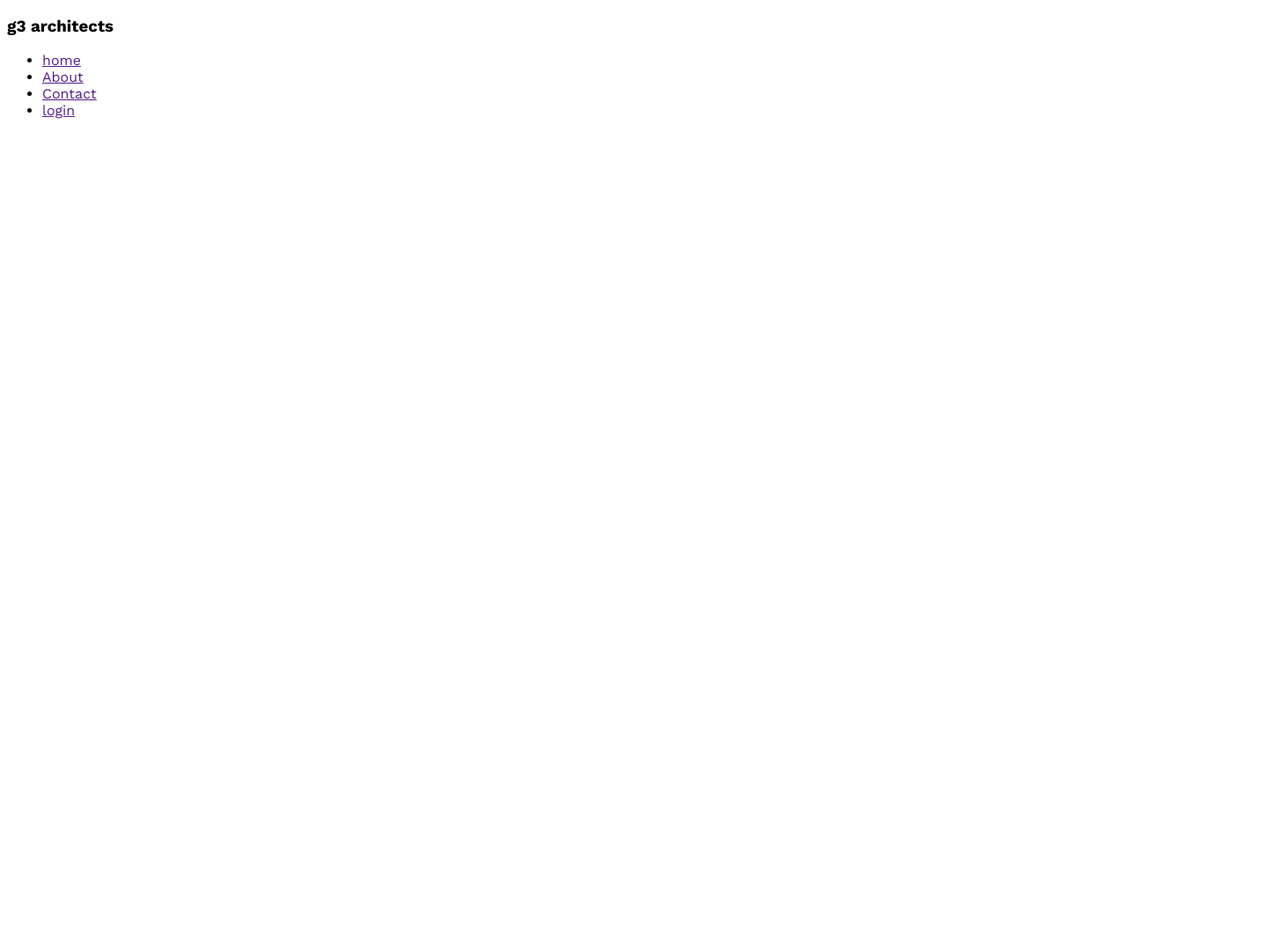
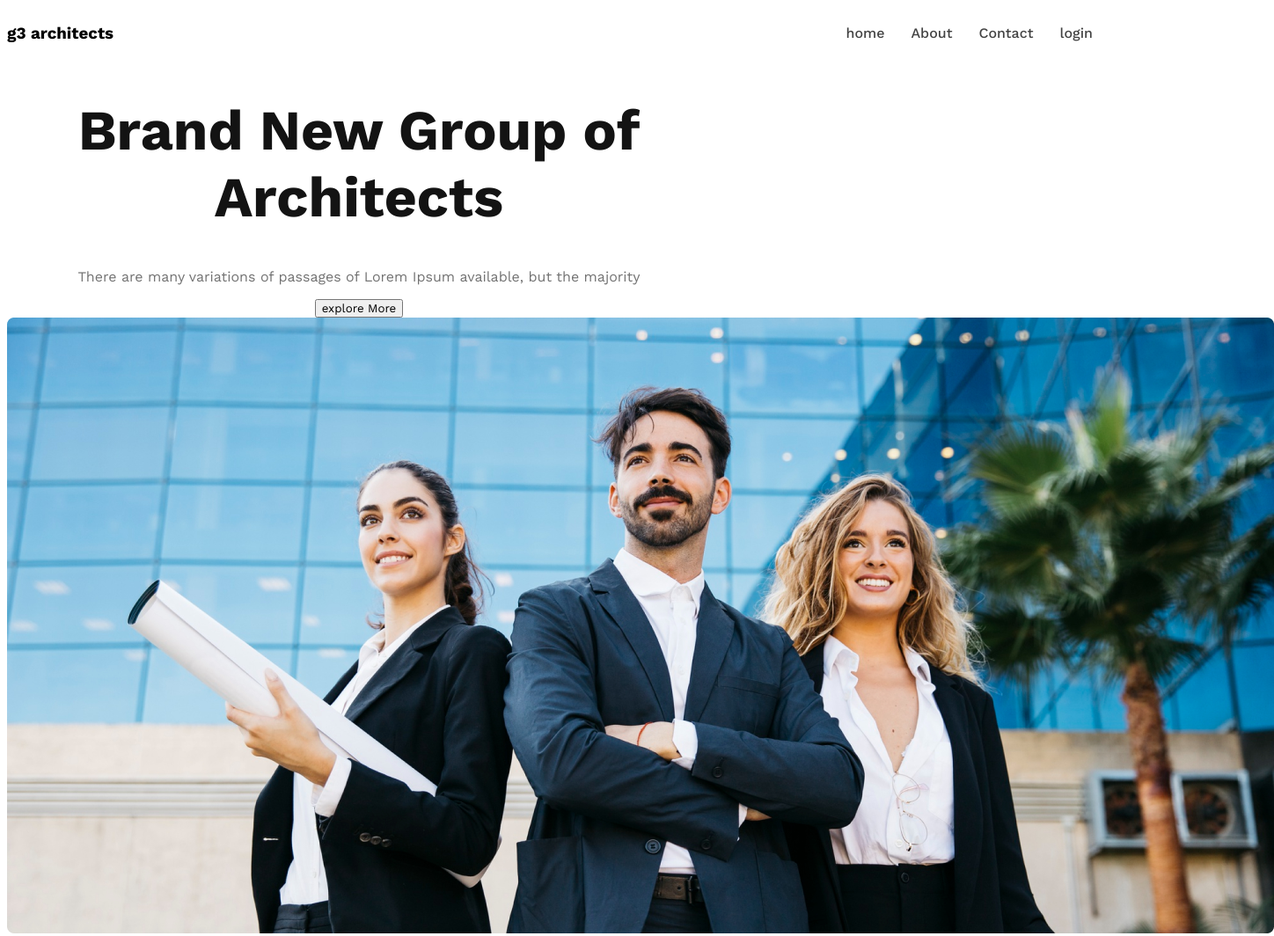
Before and after one commit to Uchingnomarma/G3-architects, a plain HTML site: page index.html in a window 1280 px wide. Shown: the whole page at 88% size, 1448 px wide, since content can reach past the window. Before the commit the page ends 800 px from the top, so only its background shows below. Drawn offline with nearby package versions, Linux system fonts and the light colour scheme.

Commit message:
banner content added

```diff
--- a/index.html
+++ b/index.html
@@ -17,6 +17,14 @@
                <li><a href="">login</a></li>
             </ul>
         </nav>
+        <div class="banner">
+            <div class="banner-content">
+            <h1 class="banner-tittle">Brand New Group of Architects</h1>
+            <p class="banner-description">There are many variations of passages of Lorem Ipsum available, but the majority</p>
+            <button class="btn-primary">explore More</button>
+            <img src="images/banner.png" alt="">
+
+        </div>
 
     </header>
     <main>
--- a/styles/architects.css
+++ b/styles/architects.css
@@ -1,6 +1,55 @@
 /* work sans font from google fonts */
 
   @import url('https://fonts.googleapis.com/css2?family=Work+Sans:wght@400;500;600;700;800&display=swap');
-*{
+
+/* shared styles */
+  *{
     font-family: 'Work Sans', sans-serif;
 }
+btn-primary
+
+/* header styles */
+header{
+  background: rgb(225,144,14,0.10);
+  padding: 50px 240px;
+}
+nav{
+  display: flex;
+  justify-content: space-between;
+  align-items: center;
+}
+.nav-tittle{
+  font-size: 2.8rem;
+  font-weight: 700;
+  color: #131313;
+}
+
+
+nav > ul {
+  display: flex;
+}
+nav li{
+  list-style: none;
+margin-right: 30px;
+font-weight: 500;
+font-size: 1rem;
+}
+nav li a{
+  text-decoration: none;
+  color: #424242;
+}
+/* banner styles */
+.banner-content{
+  max-width: 800px;
+  text-align: center;
+  margin: 0auto;
+}
+.banner-tittle{
+  font-size: 4rem;
+  font-weight: 700;
+  color: #131313;
+}
+.banner-description{
+  color: #727272;
+
+}
```
